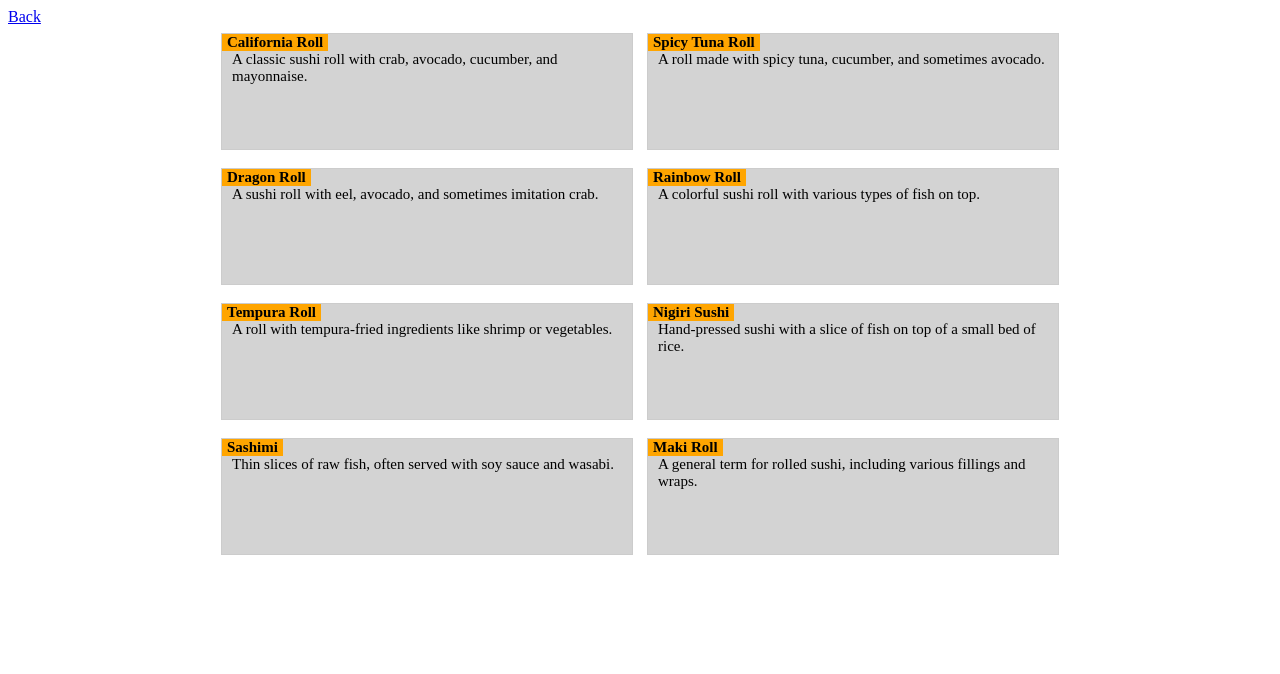
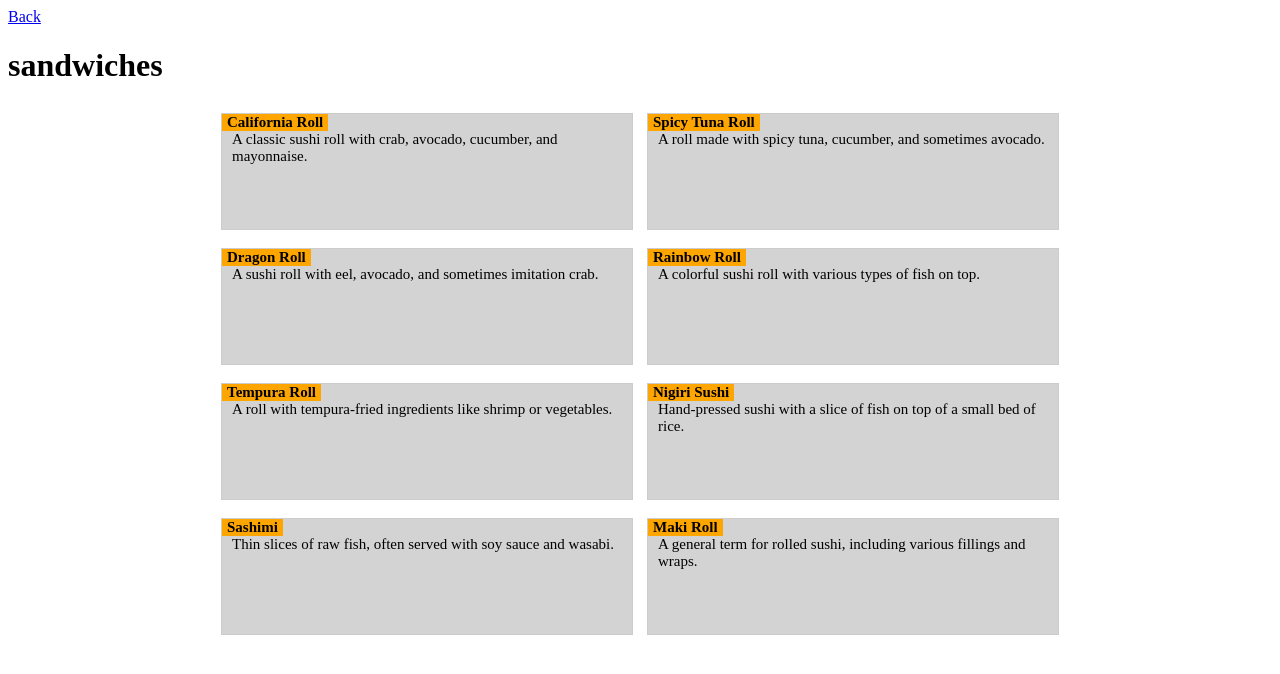
Before and after one commit to x3osama/osama_exam2, a plain HTML site: page jsondata2.html in a window 1280 px wide. Drawn offline with Linux system fonts and the light colour scheme.

Commit message:
Update jsondata2.html

```diff
--- a/jsondata2.html
+++ b/jsondata2.html
@@ -8,6 +8,8 @@
 </head>
 <body>
     <a href="index.html">Back</a>
+
+     <h1>sandwiches</h1>
     <div id="json-data">  </div>
     <script src="jjjsondata2.js"></script>
 </body>
```
